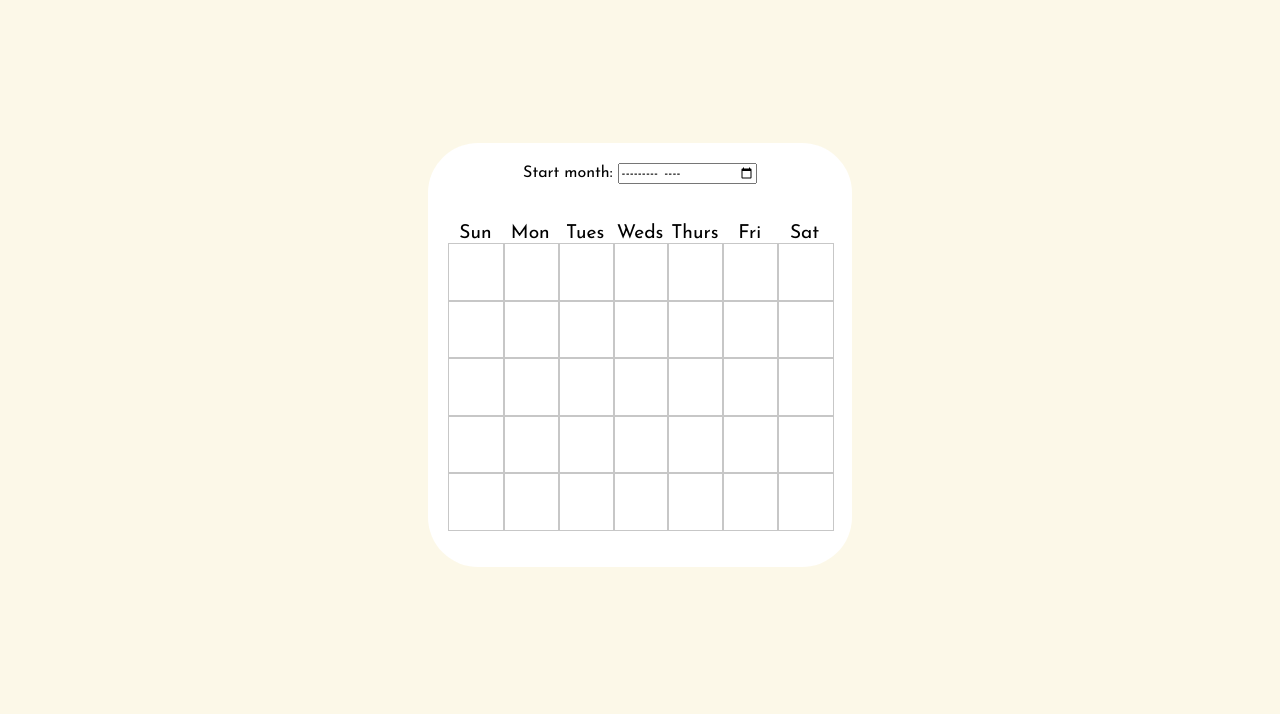
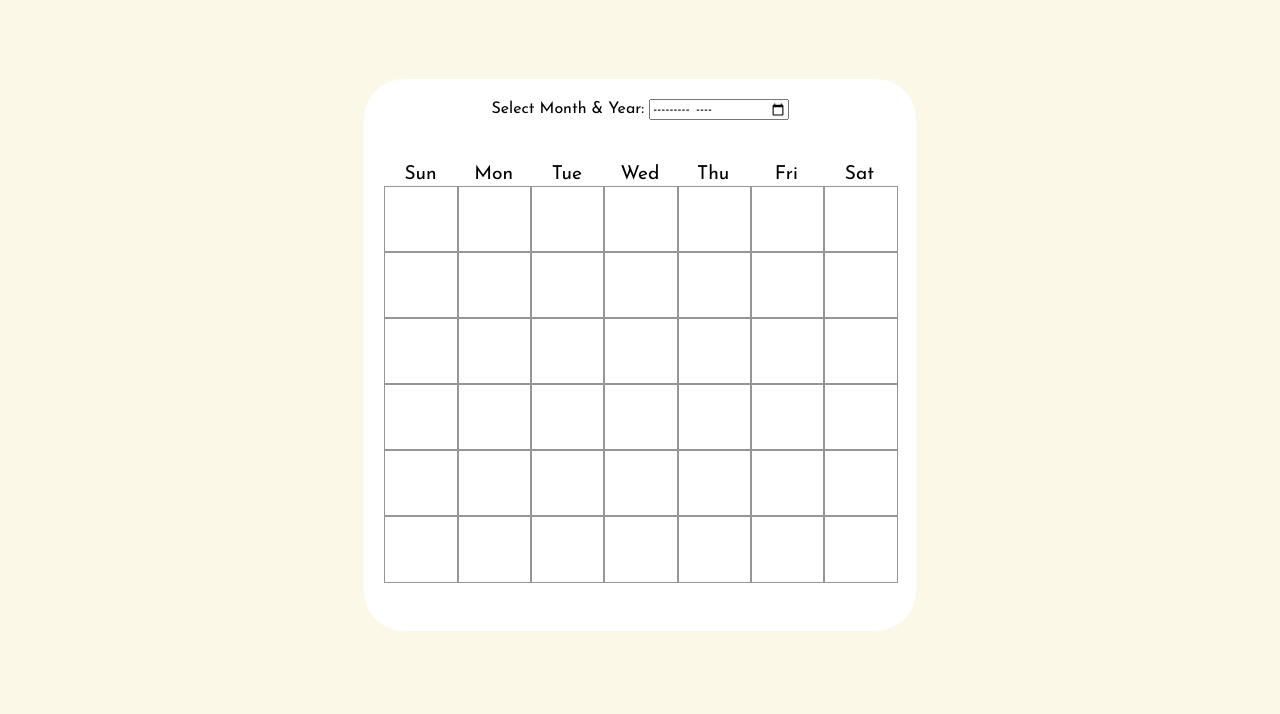
Before and after one commit to cse110-fa22-group16/cse110-fa22-group16, a plain HTML site: page source/calendar/index.html in a window 1280 px wide. Shown: the part 86-800 px from the top of the page. Drawn offline with Linux system fonts and the light colour scheme.

Commit message:
Update HTML structure
create issue from calendar-html

```diff
--- a/source/calendar/calendar-style.css
+++ b/source/calendar/calendar-style.css
@@ -1,3 +1,4 @@
+/* font */
 * {
     font-family: 'Josefin Sans', sans-serif;
 }
@@ -53,7 +54,7 @@ header .to-calendar:hover {
 }
 
 /* home page*/
-.reflect-img {
+/* .reflect-img {
     display: block;
     margin-left: auto;
     margin-right: auto;
@@ -63,14 +64,14 @@ header .to-calendar:hover {
 h2 {
     text-align: center;
     font-size: 2.5rem;
-}
+} */
 
 /*finish page*/
-.finish {
+/* .finish {
     font-size: 6rem;
     padding-top: 200px;
     text-align: center;
-}
+} */
 
 /*button*/
 button {
@@ -93,10 +94,6 @@ button {
 button:hover {
     color: #224b0c;
     background: #e99b63;
-}
-
-.month-dropdown {
-
 }
 
 
@@ -122,27 +119,11 @@ main {
 
     text-align: center;
 
-    height: 30vw;
-    width: 30vw;
+    height: 40vw;
+    width: 40vw;
 
     padding: 20px;
-    border-radius: 50px;
-
-}
-
-.day-of-week {
-    background: red;
-    display: flex;
-    justify-content: space-between;
-    padding: 20px;
-
-}
-
-.date-grid > span {
-    display: inline;
-    text-align: center;
-    font-size: larger;
-    padding-top: 40px;
+    border-radius: 40px;
 }
 
 .date-grid {
@@ -152,14 +133,21 @@ main {
 
     display: grid;
     grid-template-columns: 1fr 1fr 1fr 1fr 1fr 1fr 1fr;
-    grid-template-rows: 1fr 1fr 1fr 1fr 1fr 1fr;
+    grid-template-rows: 1fr 1fr 1fr 1fr 1fr 1fr 1fr;
+}
+.date-grid > span {
+    display: inline;
+    text-align: center;
+    font-size: larger;
+    padding-top: 45px;
 }
 
 .day {
+    /* TODO: After days in */
     height: 100%;
     width: 100%;
 
-    border-color: rgb(199, 199, 199);
+    border-color: rgb(150, 150, 150);
     border-style: solid;
     border-width: 1px;
 }
--- a/source/calendar/index.html
+++ b/source/calendar/index.html
@@ -1,6 +1,7 @@
 <!DOCTYPE html>
 <html lang="en">
 <head>
+    <!-- Settings, already consistent with home-page -->
     <meta charset="UTF-8">
     <meta http-equiv="X-UA-Compatible" content="IE=edge">
     <meta name="viewport" content="width=device-width, initial-scale=1.0">
@@ -13,65 +14,46 @@
     <link href="https://fonts.googleapis.com/css2?family=Josefin+Sans&display=swap" rel="stylesheet">
 </head>
 <body>
+    <!-- Header, should be consistent with home-page, TBD -->
     <header>
+        <!-- TODO: Team logo to go back to Home -->
         <a href="home-page.html"><img src="image/ref.png" alt="Hubby-logo"></a>
-        <span class="date-today">11/03/2022</span>  <!-- TODO: get today's date on load -->
-        <a href="" class="to-calendar">My Calendar</a>  <!-- TODO: href to calendar page -->
+
+        <!-- TODO: get today's date on load in JS -->
+        <span class="date-today">Today's Date</span>
+
+        <!-- TODO: href -->
+        <a href="home-page.html" class="to-calendar"> Stats/Back To Home </a>
+
     </header>
     <main>
 
         <div class="calendar">
-            <label for="start">Start month:</label>
+            <!-- Already has option of "This Month"-->
+            <label for="start" class="select ">Select Month & Year:</label>
+            <!-- Start at 2022-01, value = "" for empty inputs -->
             <input type="month" id="start" name="start"
-                min="2020-01" value="">
-
-
-            <!-- two dropdown
-            <select class="month-dropdown">
-                <option value="Select Month">Select</option>
-                <option value="January">January</option>
-                <option value="February">February</option>
-                <option value="March">March</option>
-                <option value="April ">April</option>
-                <option value="May">May</option>
-                <option value="June">June</option>
-                <option value="July">July</option>
-                <option value="August">August</option>
-                <option value="September">September</option>
-                <option value="October">October</option>
-                <option value="November">November</option>
-                <option value="December">December</option>
-            </select>
-
-            <select class="year-dropdown">
-                <option value="2022">2022</option>
-                <option value="2023">2023</option>
-                <option value="2024">2024</option>
-                <option value="2025">2025</option>
-                <option value="2026">2026</option>
-            </select> -->
-
-            <!--
-            <div class="day-of-week">
-                <span>Sun</span>
-                <span>Mon</span>
-                <span>Tues</span>
-                <span>Weds</span>
-                <span>Thurs</span>
-                <span>Fri</span>
-                <span>Sat</span>
-            </div>
-            -->
-
+                min="2022-01" value="">
 
             <div class="date-grid">
                 <span>Sun</span>
                 <span>Mon</span>
-                <span>Tues</span>
-                <span>Weds</span>
-                <span>Thurs</span>
+                <span>Tue</span>
+                <span>Wed</span>
+                <span>Thu</span>
                 <span>Fri</span>
                 <span>Sat</span>
+
+                <!-- TODO: load grid with JS for dates -->
+                <!-- TODO: depends on how do we plan to load from Storage,
+                we can do clickabel button(link to edit-page) later, this might be easier for JS -->
+                <div class="day"> </div>
+                <div class="day"> </div>
+                <div class="day"> </div>
+                <div class="day"> </div>
+                <div class="day"> </div>
+                <div class="day"> </div>
+                <div class="day"> </div>
 
                 <div class="day"> </div>
                 <div class="day"> </div>
@@ -112,16 +94,15 @@
                 <div class="day"> </div>
                 <div class="day"> </div>
                 <div class="day"> </div>
-
-
-
-
             </div>
 
         </div>
+
     </main>
+
     <footer>
+    <!-- TBD -->
+    </footer>
 
-    </footer>
 </body>
 </html>
```
